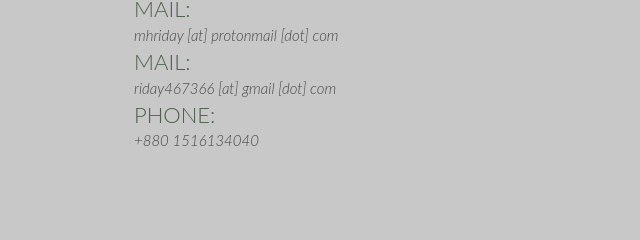
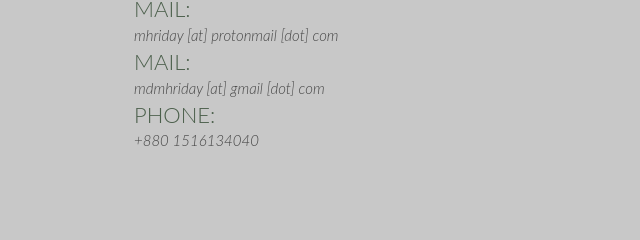
Before and after one commit to MHRiday/MHRiday.github.io, a plain HTML site: page index.html in a window 1280 px wide. Shown: the part 4257-4497 px from the top of the page, 0-640 px from the left. Drawn offline with Linux system fonts and the light colour scheme; a script that the page names is missing.

Commit message:
Homepage updated

```diff
--- a/index.html
+++ b/index.html
@@ -264,7 +264,7 @@
     <h2 class="title">Contact Info</h2>
 
     <span class="subtitleEducation">Mail:</span> <span class="subtext"> mhriday [at] protonmail [dot] com</span>
-    <span class="subtitleEducation">Mail:</span> <span class="subtext"> riday467366 [at] gmail [dot] com</span>
+    <span class="subtitleEducation">Mail:</span> <span class="subtext"> mdmhriday [at] gmail [dot] com</span>
     <span class="subtitleEducation">Phone:</span>  <span class="subtext"> +880 1516134040</span>
   </div>
 
```
